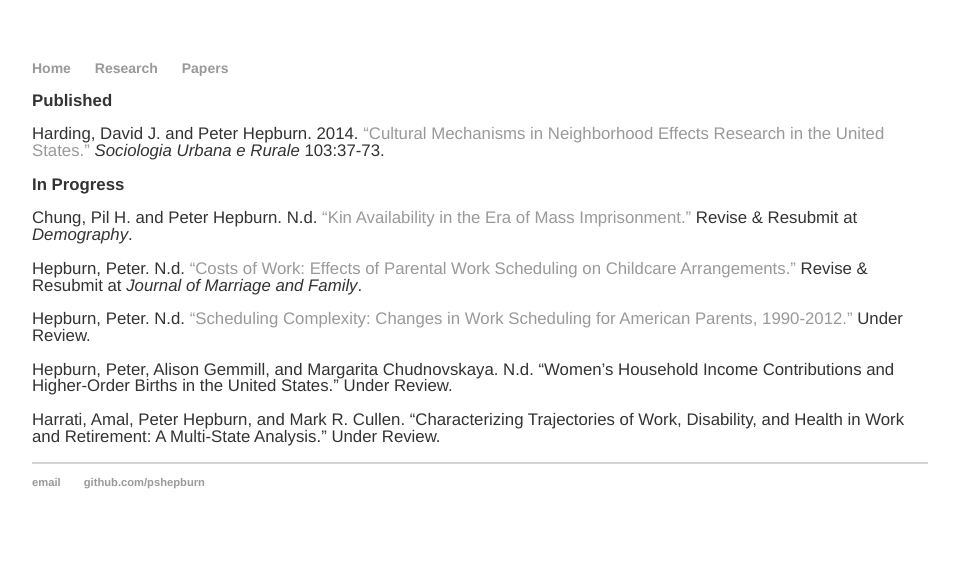
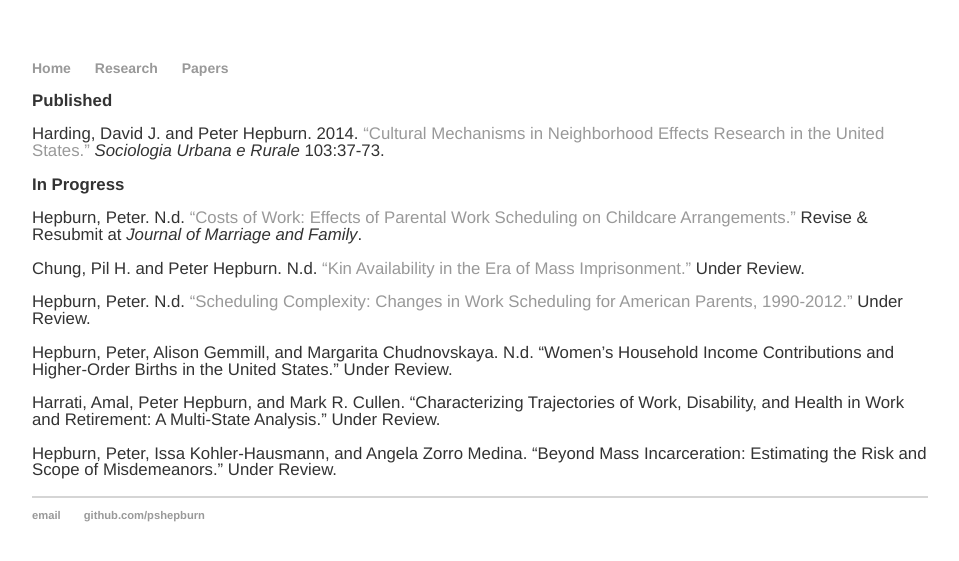
Before and after one commit to pshepburn/pshepburn.github.io, a Jekyll site: the page built from papers.html, in a window 1280 px wide. Shown: the top 561 px of the page, without its empty margins (160-1119 px from the left). Built offline with Jekyll 4.4.1, drawn with Linux system fonts in a browser that asks for light colours.

Commit message:
changes!

```diff
--- a/papers.html
+++ b/papers.html
@@ -6,11 +6,12 @@ title: Papers
 	<p><strong>Published</strong></p>
 	<p>Harding, David J. and Peter Hepburn. 2014. <a href="/harding_hepburn_2014.pdf">“Cultural Mechanisms in Neighborhood Effects Research in the United States.”</a> <em>Sociologia Urbana e Rurale</em> 103:37-73.</p>
 	<p><strong>In Progress</strong></p>
-	<p>Chung, Pil H. and Peter Hepburn. N.d. <a href="/chung_hepburn_nd.pdf">“Kin Availability in the Era of Mass Imprisonment.”</a> Revise & Resubmit at <em>Demography</em>.</p>
 	<p>Hepburn, Peter. N.d. <a href="/hepburn_2_110317.pdf">“Costs of Work: Effects of Parental Work Scheduling on Childcare Arrangements.”</a> Revise & Resubmit at <em>Journal of Marriage and Family</em>.</p>
-	<p>Hepburn, Peter. N.d. <a href="/hepburn_1_041517.pdf">“Scheduling Complexity: Changes in Work Scheduling for American Parents, 1990-2012.”</a> Under Review.</p>
+	<p>Chung, Pil H. and Peter Hepburn. N.d. <a href="/chung_hepburn_nd.pdf">“Kin Availability in the Era of Mass Imprisonment.”</a> Under Review.</p>
+	<p>Hepburn, Peter. N.d. <a href="/hepburn_1_020118.pdf">“Scheduling Complexity: Changes in Work Scheduling for American Parents, 1990-2012.”</a> Under Review.</p>
 	<p>Hepburn, Peter, Alison Gemmill, and Margarita Chudnovskaya. N.d. “Women’s Household Income Contributions and Higher-Order Births in the United States.” Under Review.</p>
 	<p>Harrati, Amal, Peter Hepburn, and Mark R. Cullen. “Characterizing Trajectories of Work, Disability, and Health in Work and Retirement: A Multi-State Analysis.” Under Review.</p>
+	<p>Hepburn, Peter, Issa Kohler-Hausmann, and Angela Zorro Medina. “Beyond Mass Incarceration: Estimating the Risk and Scope of Misdemeanors.” Under Review.</p>
 
 
 </div><!-- /.blurb -->
```
Also changed, not shown: 2 other files.
